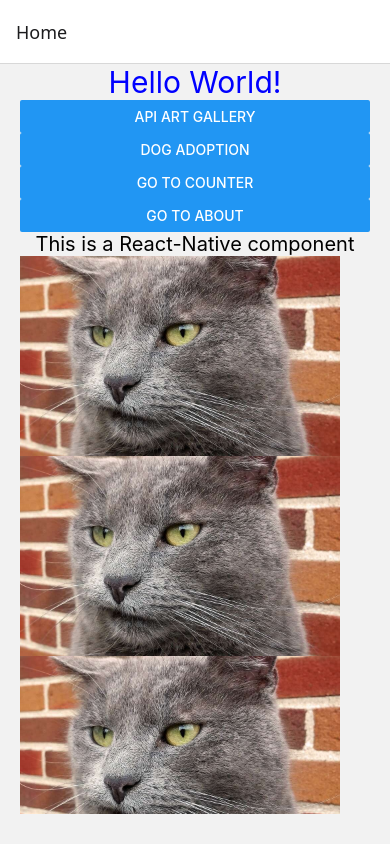
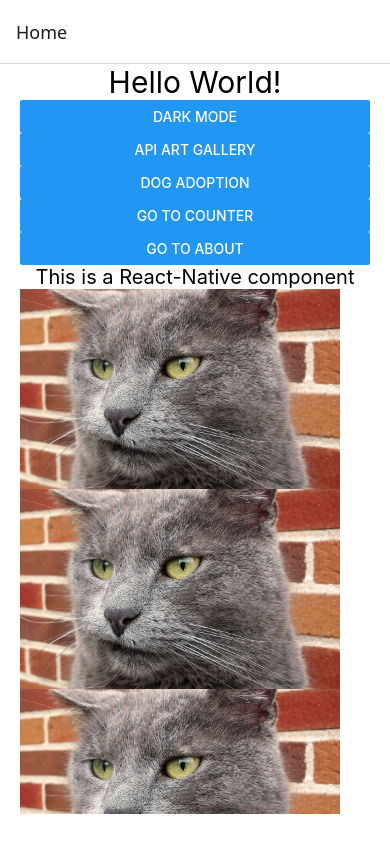
Before and after one commit to FA2025CPRG303/fa2025cprg303dClassExamples, a React Native app: screen / in a window 390 px wide. Built offline with nearby package versions, Linux system fonts and the light colour scheme.

Commit message:
Context API Examples

```diff
--- a/App.jsx
+++ b/App.jsx
@@ -1,14 +1,16 @@
-import { createStaticNavigation } from "@react-navigation/native";
-import { createNativeStackNavigator } from "@react-navigation/native-stack";
-import HomeScreen from "./src/screens/HomeScreen";
-import AboutScreen from "./src/screens/AboutScreen";
-import ContactScreen from "./src/screens/ContactScreen";
-import CounterScreen from "./src/screens/CounterScreen";
-import AdoptionScreen from "./src/screens/AdoptionScreen";
-import GalleryScreen from "./src/screens/GalleryScreen";
+import { createStaticNavigation } from '@react-navigation/native';
+import { createNativeStackNavigator } from '@react-navigation/native-stack';
+import HomeScreen from './src/screens/HomeScreen';
+import AboutScreen from './src/screens/AboutScreen';
+import ContactScreen from './src/screens/ContactScreen';
+import CounterScreen from './src/screens/CounterScreen';
+import AdoptionScreen from './src/screens/AdoptionScreen';
+import GalleryScreen from './src/screens/GalleryScreen';
+import ThemeLayout from './src/layouts/theme-layout';
+import { ThemeContextProvider } from './src/contexts/theme-context';
 
-
-const RootStack = createNativeStackNavigator( {
+const RootStack = createNativeStackNavigator({
+  layout: ThemeLayout,
   screens: {
     Home: HomeScreen,
     About: AboutScreen,
@@ -16,8 +18,8 @@ const RootStack = createNativeStackNavigator( {
     Counter: CounterScreen,
     Adopt: AdoptionScreen,
     Gallery: GalleryScreen,
-  }
-} );
+  },
+});
 
 const Navigation = createStaticNavigation(RootStack);
 
--- /dev/null
+++ b/src/assets/styles/theme.js
@@ -0,0 +1,19 @@
+import { StyleSheet } from "react-native";
+
+export const lightStyles = StyleSheet.create({
+    container: {
+        backgroundColor: 'white'
+    },
+    text: {
+        color:'black'
+    }
+});
+
+export const darkStyles = StyleSheet.create({
+    container: {
+        backgroundColor: 'black'
+    },
+    text: {
+        color: 'white'
+    }
+});
--- a/src/components/my-component.jsx
+++ b/src/components/my-component.jsx
@@ -1,4 +1,5 @@
 import { Button, Image, Pressable, StyleSheet, Text, TextInput, View } from "react-native";
+import { useMyTheme } from "../contexts/theme-context";
 
 
 export default function MyFirstComponent(){
@@ -6,10 +7,11 @@ export default function MyFirstComponent(){
     function sayHello(){
         alert('Hello World!');
     }
+    const {themeStyles} = useMyTheme();
 
     return(
         <View>
-            <Text style={myStyles.myText}>This is a React-Native component</Text>
+            <Text style={[myStyles.myText, themeStyles.text]}>This is a React-Native component</Text>
             <Image style={myStyles.myImage} source={ require('../assets/images/cat.jpg') } />
             <Image style={myStyles.myImage} source={ require('../assets/images/cat.jpg') } />
             <Image style={myStyles.myImage} source={ require('../assets/images/cat.jpg') } />
--- /dev/null
+++ b/src/contexts/theme-context.jsx
@@ -0,0 +1,32 @@
+import { createContext, useCallback, useContext, useMemo, useState } from "react";
+import { darkStyles, lightStyles } from "../assets/styles/theme";
+
+const ThemeContext = createContext();
+
+export function ThemeContextProvider({children}){
+
+    const [themeStyles, setThemeStyles] = useState(lightStyles);
+
+    const toggleDarkMode = useCallback( () => {
+        if( themeStyles == lightStyles ){
+            setThemeStyles(darkStyles);
+        } else {
+            setThemeStyles(lightStyles);
+        }
+    }, [themeStyles] );
+
+    const contextValue = useMemo( () => ({
+        themeStyles,
+        toggleDarkMode
+    }), [themeStyles] );
+
+    return(
+        <ThemeContext.Provider value={ contextValue }>
+            {children}
+        </ThemeContext.Provider>
+    );
+}
+
+export function useMyTheme(){
+    return useContext(ThemeContext);
+}
--- /dev/null
+++ b/src/layouts/theme-layout.jsx
@@ -0,0 +1,26 @@
+import { ScrollView, Text, View } from "react-native";
+import { ThemeContextProvider } from "../contexts/theme-context";
+
+export default function ThemeLayout({children}){
+    return(
+        <ThemeContextProvider>
+            {children}
+        </ThemeContextProvider>
+    );
+
+    // Example
+    /*
+    return(
+        <ScrollView>
+            <View>
+                <Text>This is my header</Text>
+                <NavBar />
+            </View>
+            {children}
+            <View>
+                <Text>This is my footer</Text>
+            </View>
+        </ScrollView>
+    );
+    */
+}
--- a/src/screens/AdoptionScreen.jsx
+++ b/src/screens/AdoptionScreen.jsx
@@ -3,10 +3,12 @@ import dogData from "../assets/data/dog-data.json";
 import { useState } from "react";
 import DogListComp from "../components/adoption/dog-list";
 import DogFormComp from "../components/adoption/dog-form";
+import { useMyTheme } from "../contexts/theme-context";
 
 export default function AdoptionScreen(){
 
     const [dogList, setDogList] = useState(dogData);
+    const {themeStyles} = useMyTheme();
 
     function addNewDog(newDog){
         let newDogList = [...dogList, newDog];
@@ -14,9 +16,9 @@ export default function AdoptionScreen(){
     }
 
     return(
-        <View style={{paddingBottom:20}}>
+        <View style={[{paddingBottom:20}, themeStyles.container]}>
             <ScrollView style={{padding:20}}>
-                <Text style={{fontSize:30, textAlign:'center'}}>Dogs for Adoption</Text>
+                <Text style={[{fontSize:30, textAlign:'center'}, themeStyles.text]}>Dogs for Adoption</Text>
                 <DogListComp dogArray={dogList} />
                 <DogFormComp addDogFunc={addNewDog} />
                 <View style={{height:100}}></View>
--- a/src/screens/HomeScreen.jsx
+++ b/src/screens/HomeScreen.jsx
@@ -1,24 +1,29 @@
 import { Button, ScrollView, StyleSheet, Text, View } from 'react-native';
 import MyFirstComponent from '../components/my-component';
 import { useNavigation } from '@react-navigation/native';
+import { useMyTheme } from '../contexts/theme-context';
 
 export default function HomeScreen() {
   const nav = useNavigation();
-
+  const { themeStyles, toggleDarkMode } = useMyTheme();
   console.log('Hello World!');
 
   return (
-    <View style={styles.container}>
+    <View style={[styles.container, themeStyles.container]}>
       <ScrollView>
-        <Text style={{ fontSize: 30, color: 'blue', textAlign: 'center' }}>
+        <Text style={ [ {fontSize: 30, textAlign: 'center' }, themeStyles.text ] }>
           Hello World!
         </Text>
-        <Button title="API Art Gallery" onPress={() => nav.navigate('Gallery')} />
+        <Button title='Dark Mode' onPress={toggleDarkMode} />
+        <Button
+          title="API Art Gallery"
+          onPress={() => nav.navigate('Gallery')}
+        />
         <Button title="Dog Adoption" onPress={() => nav.navigate('Adopt')} />
         <Button title="Go to Counter" onPress={() => nav.navigate('Counter')} />
         <Button title="Go to About" onPress={() => nav.navigate('About')} />
         <MyFirstComponent />
-        <View style={ {height:100} }></View>
+        <View style={{ height: 100 }}></View>
       </ScrollView>
     </View>
   );
```
